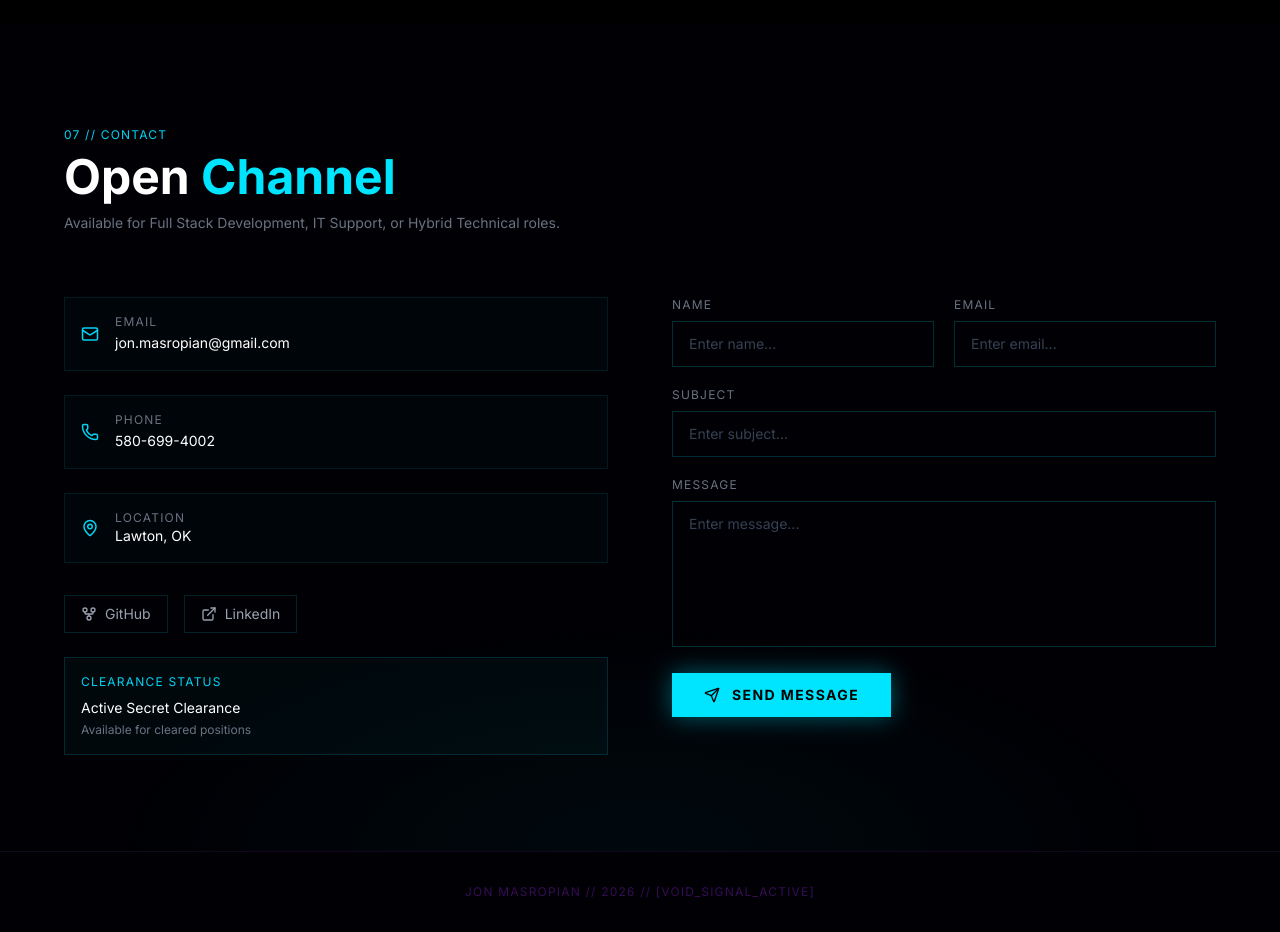
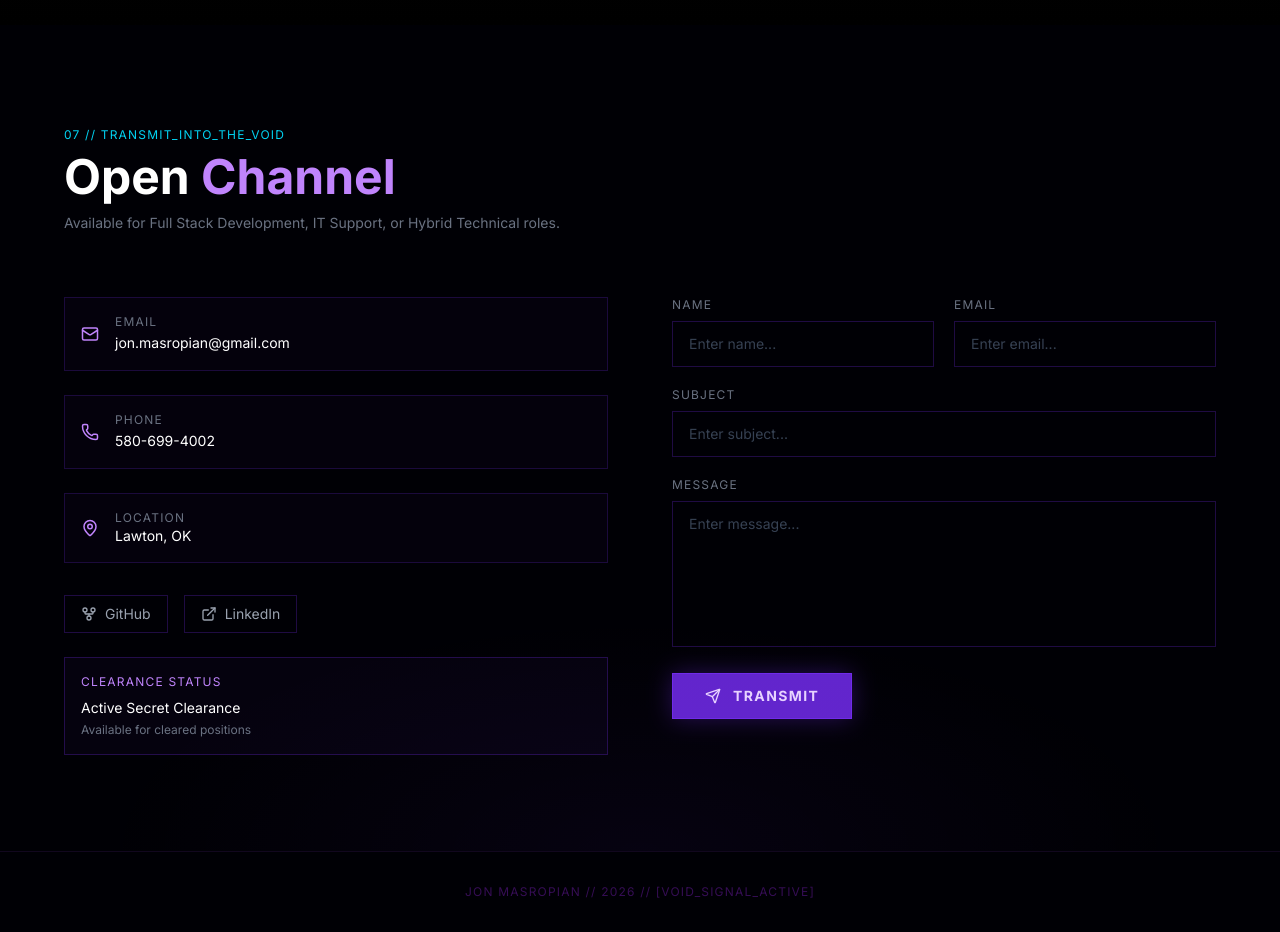
Before and after one commit to jonmasropian/Masropian-portfolio-template, a Next.js app: page / in a window 1280 px wide. Shown: the part 5620-6552 px from the top of the page. Built offline with nearby package versions, Linux system fonts and the light colour scheme.

Commit message:
feat: update Contact section — TRANSMIT button and purple void styling

```diff
--- a/src/components/portfolio/Contact/ContactForm.tsx
+++ b/src/components/portfolio/Contact/ContactForm.tsx
@@ -45,7 +45,7 @@ export default function ContactForm() {
           value={form[key]}
           onChange={(e) => setForm({ ...form, [key]: e.target.value })}
           className="w-full bg-transparent text-white text-sm font-mono py-3 px-4 outline-none transition-colors placeholder-gray-700"
-          style={{ border: `1px solid ${errors[key] ? '#EF4444' : 'rgba(0,229,255,0.2)'}` }}
+          style={{ border: `1px solid ${errors[key] ? '#EF4444' : 'rgba(123,47,255,0.25)'}` }}
           placeholder={`Enter ${label.toLowerCase()}...`}
         />
       ) : (
@@ -54,7 +54,7 @@ export default function ContactForm() {
           value={form[key]}
           onChange={(e) => setForm({ ...form, [key]: e.target.value })}
           className="w-full bg-transparent text-white text-sm font-mono py-3 px-4 outline-none resize-none transition-colors placeholder-gray-700"
-          style={{ border: `1px solid ${errors[key] ? '#EF4444' : 'rgba(0,229,255,0.2)'}` }}
+          style={{ border: `1px solid ${errors[key] ? '#EF4444' : 'rgba(123,47,255,0.25)'}` }}
           placeholder={`Enter ${label.toLowerCase()}...`}
         />
       )}
@@ -76,7 +76,8 @@ export default function ContactForm() {
           <p className="text-gray-500 font-mono text-sm">I'll get back to you ASAP. Stand by.</p>
           <button
             onClick={() => setStatus('idle')}
-            className="mt-6 text-xs font-mono text-cyan-400 hover:underline"
+            className="mt-6 text-xs font-mono hover:underline"
+            style={{ color: '#c084fc' }}
           >
             Send another message
           </button>
@@ -98,17 +99,17 @@ export default function ContactForm() {
           <button
             type="submit"
             disabled={status === 'sending'}
-            className="flex items-center gap-3 px-8 py-3 font-mono text-sm tracking-widest font-bold text-black disabled:opacity-50 transition-all duration-300 hover:scale-105"
-            style={{ background: '#00E5FF', boxShadow: '0 0 25px rgba(0,229,255,0.4)' }}
+            className="flex items-center gap-3 px-8 py-3 font-mono text-sm tracking-widest font-bold disabled:opacity-50 transition-all duration-300 hover:scale-105"
+            style={{ background: 'rgba(123,47,255,0.8)', color: '#e9d5ff', boxShadow: '0 0 25px rgba(123,47,255,0.3)', border: '1px solid rgba(123,47,255,0.6)' }}
           >
             {status === 'sending' ? (
               <>
                 <motion.div animate={{ rotate: 360 }} transition={{ duration: 1, repeat: Infinity, ease: 'linear' }}
-                  className="w-4 h-4 border-2 border-black border-t-transparent rounded-full" />
+                  className="w-4 h-4 border-2 border-t-transparent rounded-full" style={{ borderColor: '#c084fc', borderTopColor: 'transparent' }} />
                 TRANSMITTING...
               </>
             ) : (
-              <><Send size={16} /> SEND MESSAGE</>
+              <><Send size={16} /> TRANSMIT</>
             )}
           </button>
         </motion.form>
--- a/src/components/portfolio/Contact/index.tsx
+++ b/src/components/portfolio/Contact/index.tsx
@@ -12,7 +12,7 @@ export default function Contact() {
   return (
     <section id="contact" className="py-24 px-6 relative">
       <div className="absolute inset-0 pointer-events-none"
-        style={{ background: 'radial-gradient(ellipse 60% 40% at 50% 100%, rgba(0,229,255,0.04) 0%, transparent 70%)' }} />
+        style={{ background: 'radial-gradient(ellipse 60% 40% at 50% 100%, rgba(123,47,255,0.05) 0%, transparent 70%)' }} />
 
       <div className="max-w-6xl mx-auto">
         <motion.div
@@ -22,9 +22,9 @@ export default function Contact() {
           animate={isVisible ? 'visible' : 'hidden'}
           className="mb-16"
         >
-          <span className="text-xs font-mono text-cyan-400 tracking-widest">07 // CONTACT</span>
+          <span className="text-xs font-mono text-cyan-400 tracking-widest">07 // TRANSMIT_INTO_THE_VOID</span>
           <h2 className="text-4xl md:text-5xl font-bold text-white mt-2">
-            Open <span style={{ color: '#00E5FF' }}>Channel</span>
+            Open <span style={{ color: '#c084fc' }}>Channel</span>
           </h2>
           <p className="text-gray-500 font-mono text-sm mt-3">
             Available for Full Stack Development, IT Support, or Hybrid Technical roles.
@@ -45,8 +45,8 @@ export default function Contact() {
               { icon: MapPin, label: 'LOCATION', value: personal.location, href: null },
             ].map(({ icon: Icon, label, value, href }) => (
               <div key={label} className="flex items-center gap-4 p-4"
-                style={{ border: '1px solid rgba(0,229,255,0.1)', background: 'rgba(0,229,255,0.02)' }}>
-                <Icon size={18} className="text-cyan-400 flex-shrink-0" />
+                style={{ border: '1px solid rgba(123,47,255,0.2)', background: 'rgba(123,47,255,0.03)' }}>
+                <Icon size={18} className="flex-shrink-0" style={{ color: '#c084fc' }} />
                 <div>
                   <div className="text-xs font-mono text-gray-500 tracking-widest">{label}</div>
                   {href ? (
@@ -61,19 +61,19 @@ export default function Contact() {
             <div className="flex gap-4 pt-2">
               <a href={personal.social.github} target="_blank" rel="noreferrer"
                 className="flex items-center gap-2 px-4 py-2 text-sm font-mono text-gray-400 hover:text-cyan-400 transition-colors"
-                style={{ border: '1px solid rgba(0,229,255,0.15)' }}>
+                style={{ border: '1px solid rgba(123,47,255,0.25)' }}>
                 <GitFork size={16} /> GitHub
               </a>
               <a href={personal.social.linkedin} target="_blank" rel="noreferrer"
                 className="flex items-center gap-2 px-4 py-2 text-sm font-mono text-gray-400 hover:text-cyan-400 transition-colors"
-                style={{ border: '1px solid rgba(0,229,255,0.15)' }}>
+                style={{ border: '1px solid rgba(123,47,255,0.25)' }}>
                 <ExternalLink size={16} /> LinkedIn
               </a>
             </div>
 
             <div className="p-4 mt-4"
-              style={{ border: '1px solid rgba(0,229,255,0.15)', background: 'rgba(0,229,255,0.03)' }}>
-              <div className="text-xs font-mono text-cyan-400 tracking-widest mb-2">CLEARANCE STATUS</div>
+              style={{ border: '1px solid rgba(123,47,255,0.25)', background: 'rgba(123,47,255,0.04)' }}>
+              <div className="text-xs font-mono tracking-widest mb-2" style={{ color: '#c084fc' }}>CLEARANCE STATUS</div>
               <div className="text-white text-sm font-mono">{personal.clearance}</div>
               <div className="text-gray-500 text-xs font-mono mt-1">Available for cleared positions</div>
             </div>
```
